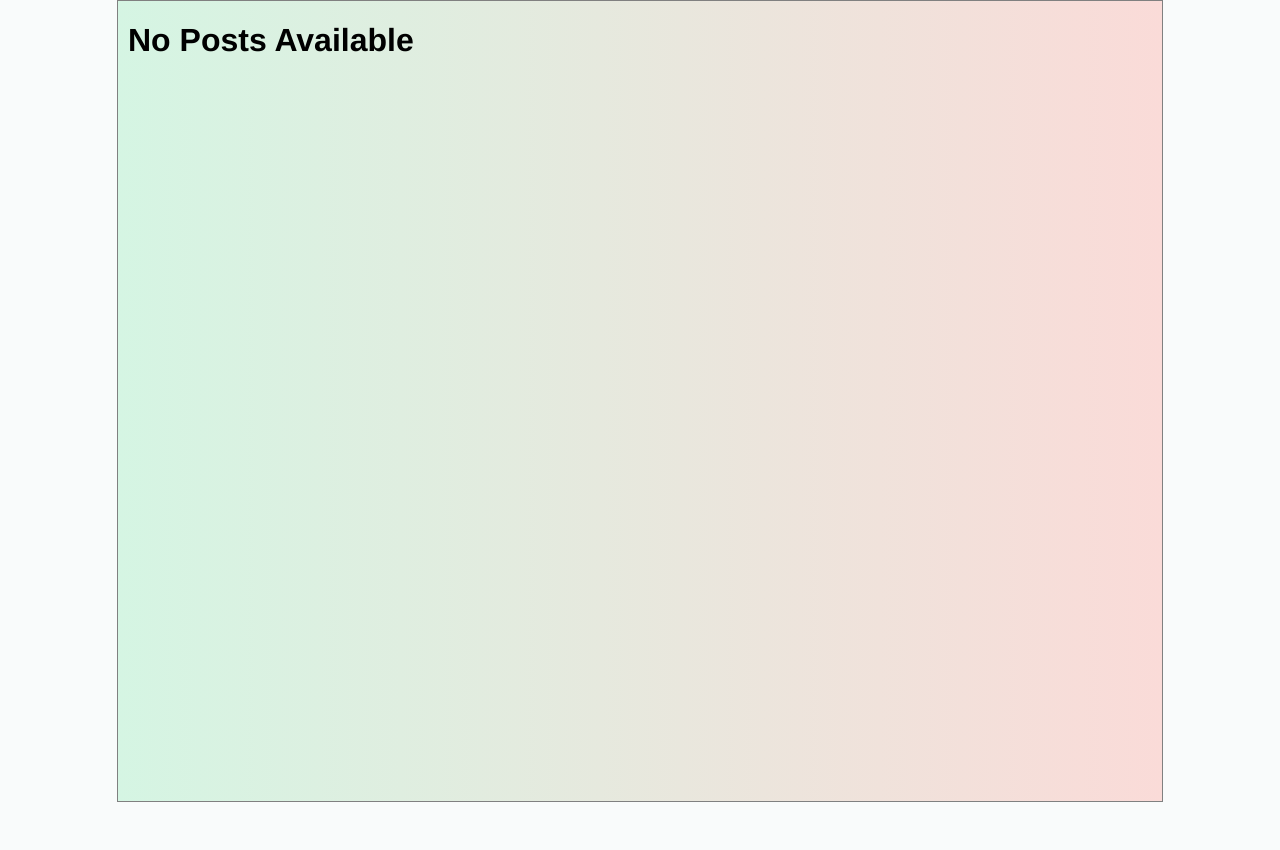
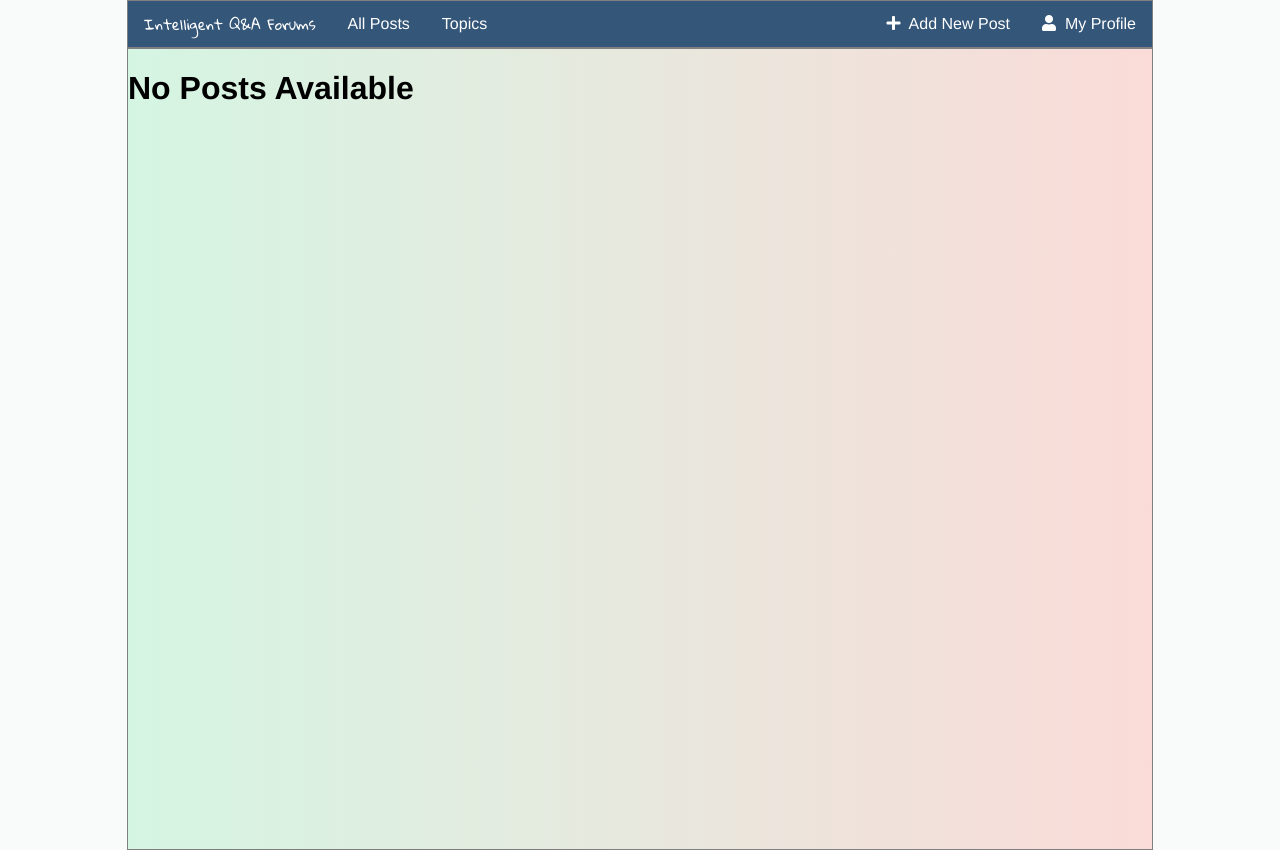
Before and after one commit to osama-aboukoura/final-year-project, a Django app: page /posts/ in a window 1280 px wide. Before the commit the page ends 802 px from the top, so only its background shows below. Run offline with Django 3.2, Linux system fonts and the light colour scheme; data that the repository does not hold is empty; some libraries are stand-ins or nearby versions.

Commit message:
Add nav bar

```diff
--- a/post/static/allPosts/style.css
+++ b/post/static/allPosts/style.css
@@ -1,5 +1,6 @@
 #postsTable {
-    width: 100%;
+    width: 96%;
+    margin: 20px 2%;
     border-collapse: collapse;
 }
 
--- /dev/null
+++ b/post/static/navigationbar/style.css
@@ -0,0 +1,36 @@
+.navigationbar {
+    width: 80%;
+    margin: 0 auto;
+    padding: 0;
+    border: 1px solid gray;
+}
+
+ul {
+    list-style-type: none;
+    margin: 0;
+    padding: 0;
+    overflow: hidden;
+    background-color: #345678;
+}
+
+li {
+    float: left;
+}
+
+li a {
+    display: block;
+    color: white;
+    text-align: center;
+    padding: 14px 16px;
+    text-decoration: none;
+}
+
+li a:hover{
+    background-color: #111;
+}
+
+.active {
+    font-family: 'Gloria Hallelujah', cursive;
+    font-size: 0.9em;
+    padding: 9px 16px;
+}
--- a/post/static/post-comment-reply/style.css
+++ b/post/static/post-comment-reply/style.css
@@ -3,10 +3,9 @@
     background-color: #85C1E9;
     border: 1px solid #2E86C1;
     width: 80%;
-    padding: 0 10px;
 }
 .post-topic h3 {
-    margin: 8px 0;
+    margin: 8px 12px;
     color: #21618C;
 }
 
--- a/post/static/style.css
+++ b/post/static/style.css
@@ -10,5 +10,4 @@ body {
     min-height: 100%;
     margin: 0 auto;
     border: 1px solid gray;
-    padding: 0 10px;
 }
--- a/post/templates/post/index.html
+++ b/post/templates/post/index.html
@@ -3,9 +3,11 @@
 <link rel="stylesheet" type="text/css" href="{% static 'allPosts/style.css' %}" />
 <link rel="stylesheet" href="https://use.fontawesome.com/releases/v5.4.2/css/all.css" integrity="sha384-/rXc/GQVaYpyDdyxK+ecHPVYJSN9bmVFBvjA/9eOB+pb3F2w2N6fc5qB9Ew5yIns" crossorigin="anonymous">
 
+{% include "post/navigationbar.html" %}
+
 <div class='wrapper'>
     {% if all_posts %}
-        <h1>All Posts:</h1>
+        <h1 style='margin-left:20px'>All Posts:</h1>
         <table id="postsTable">
             <tr>
                 <th>Post</th>
--- /dev/null
+++ b/post/templates/post/navigationbar.html
@@ -0,0 +1,14 @@
+{% load staticfiles %}
+<link rel="stylesheet" type="text/css" href="{% static 'style.css' %}" />
+<link rel="stylesheet" type="text/css" href="{% static 'navigationbar/style.css' %}" />
+<link href="https://fonts.googleapis.com/css?family=Gloria+Hallelujah" rel="stylesheet">
+
+<div class='navigationbar'>
+    <ul>
+        <li><a href="#home" class="active" >Intelligent Q&#38;A Forums</a></li>
+        <li><a href="posts/">All Posts</a></li>
+        <li><a href="#news">Topics</a></li>
+        <li style="float:right"><a href="#contact"><i class="fas fa-user"></i>&nbsp; My Profile</a></li>
+        <li style="float:right"><a href="add-post/"><i class="fas fa-plus"></i>&nbsp; Add New Post</a></li>
+    </ul>
+</div>
--- a/post/templates/post/post-comment-reply.html
+++ b/post/templates/post/post-comment-reply.html
@@ -3,11 +3,11 @@
 <link rel="stylesheet" type="text/css" href="{% static 'post-comment-reply/style.css' %}" />
 <link rel="stylesheet" href="https://use.fontawesome.com/releases/v5.4.2/css/all.css" integrity="sha384-/rXc/GQVaYpyDdyxK+ecHPVYJSN9bmVFBvjA/9eOB+pb3F2w2N6fc5qB9Ew5yIns" crossorigin="anonymous">
 
+{% include "post/navigationbar.html" %}
 
 <div class='post-topic'>
     <h3>{{post.postTopic}}</h3>
 </div>
-
 <div class='wrapper'>
 
     <div class='post-title'>
--- a/post/templates/post/widgets/form.html
+++ b/post/templates/post/widgets/form.html
@@ -1,5 +1,6 @@
 {% load staticfiles %}
-<link rel="stylesheet" type="text/css" href="{% static 'post-comment-reply/style.css' %}" />
+{% comment %} <link rel="stylesheet" type="text/css" href="{% static 'post-comment-reply/style.css' %}" /> {% endcomment %}
+<link rel="stylesheet" type="text/css" href="{% static 'style.css' %}" />
 <link rel="stylesheet" type="text/css" href="{% static 'newPost/style.css' %}" />
 
 <div class='wrapper'>
```
